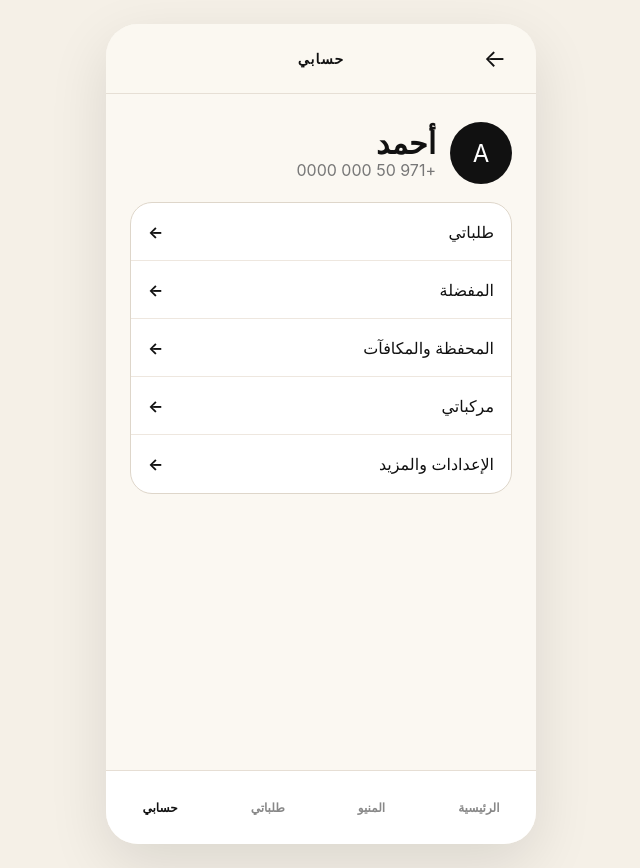
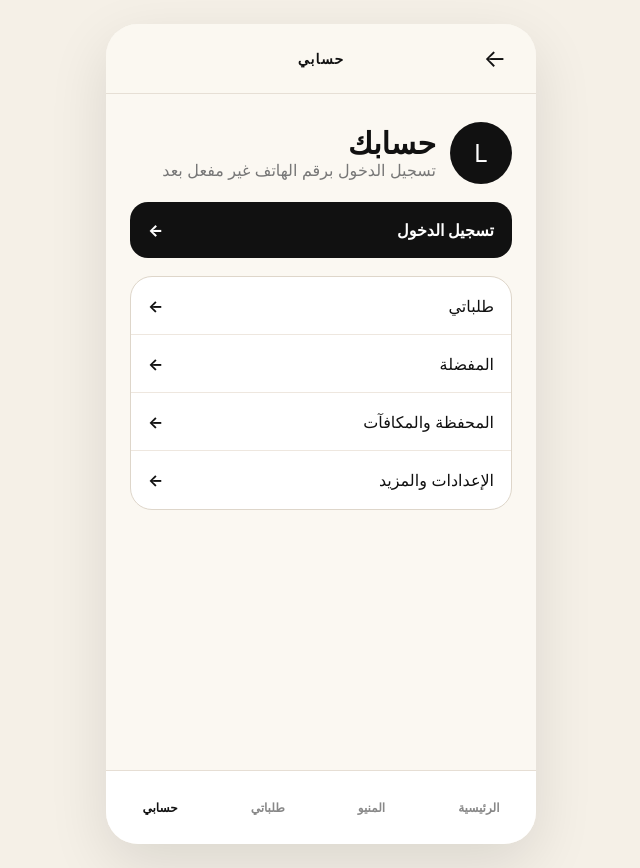
Before and after one commit to westRegion-gif/saleh-order-ahead, a Next.js app in the folder lmtd/apps/customer/: page /profile in a window 1280 px wide. Shown: the whole page, without its empty margins (319-959 px from the left). Built offline with nearby package versions, Linux system fonts and the light colour scheme.

Commit message:
Remove fake customer profile identity

```diff
--- a/lmtd/apps/customer/app/profile/page.tsx
+++ b/lmtd/apps/customer/app/profile/page.tsx
@@ -1,2 +1,24 @@
-import Link from'next/link';import{AppScreen,BottomNav,Header}from'../_components';
-export default function Profile(){return <AppScreen><Header title="حسابي" back="/home"/><div className="content"><div className="profileHero"><div className="avatar">A</div><div><h1>أحمد</h1><span>+971 50 000 0000</span></div></div><div className="accountList"><Link href="/orders"><span>طلباتي</span><b>←</b></Link><Link href="/favorites"><span>المفضلة</span><b>←</b></Link><Link href="/wallet"><span>المحفظة والمكافآت</span><b>←</b></Link><Link href="/vehicle"><span>مركباتي</span><b>←</b></Link><Link href="/more"><span>الإعدادات والمزيد</span><b>←</b></Link></div></div><BottomNav active="profile"/></AppScreen>}
+import Link from 'next/link';
+import { AppScreen, BottomNav, Header } from '../_components';
+
+export default function Profile() {
+  return (
+    <AppScreen>
+      <Header title="حسابي" back="/home" />
+      <div className="content" dir="rtl">
+        <div className="profileHero">
+          <div className="avatar">L</div>
+          <div><h1>حسابك</h1><span>تسجيل الدخول برقم الهاتف غير مفعل بعد</span></div>
+        </div>
+        <Link className="blackCta" href="/login">تسجيل الدخول <span>←</span></Link>
+        <div className="accountList">
+          <Link href="/orders"><span>طلباتي</span><b>←</b></Link>
+          <Link href="/favorites"><span>المفضلة</span><b>←</b></Link>
+          <Link href="/wallet"><span>المحفظة والمكافآت</span><b>←</b></Link>
+          <Link href="/more"><span>الإعدادات والمزيد</span><b>←</b></Link>
+        </div>
+      </div>
+      <BottomNav active="profile" />
+    </AppScreen>
+  );
+}
```
